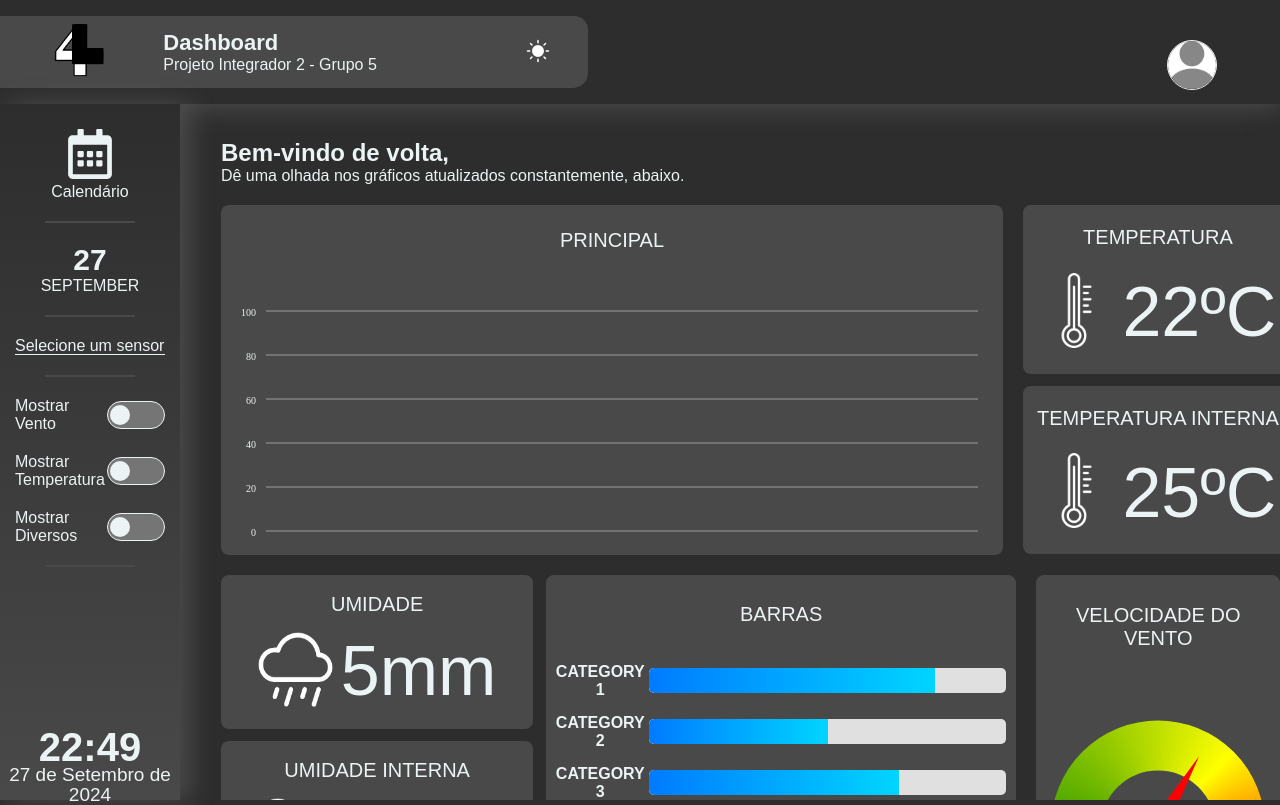
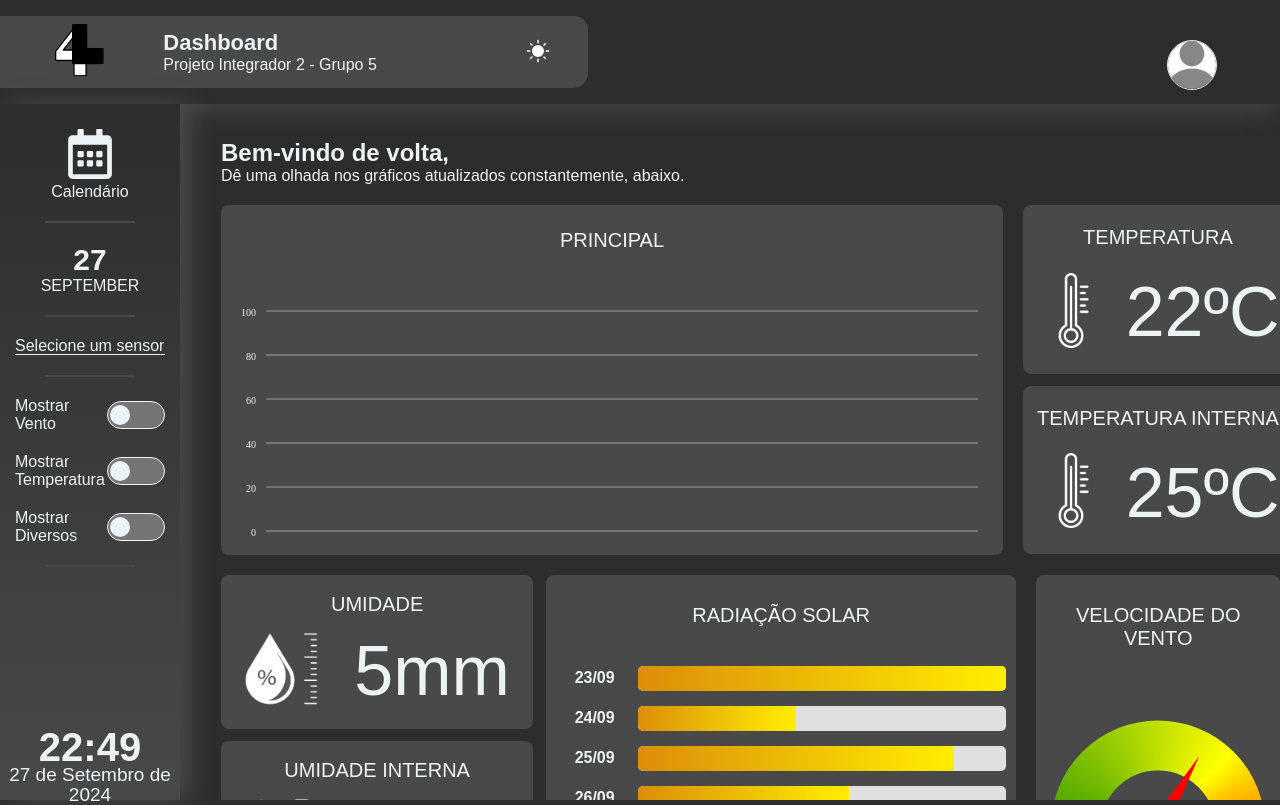
Before and after one commit to LucasSckenal/Unijui-PI4l, a React (Vite) app in the folder FrontEnd/: page /debug in a window 1280 px wide. Built offline with nearby package versions, Linux system fonts and the light colour scheme; a web font is replaced by a local one.

Commit message:
ADD & REFACTOR: HumidityGraph, VerticalBar and HorizontalBar

```diff
--- a/FrontEnd/src/Components/GraphicContainer/GraphicContainer.jsx
+++ b/FrontEnd/src/Components/GraphicContainer/GraphicContainer.jsx
@@ -37,32 +37,38 @@
     return () => window.removeEventListener("resize", handleHidden);
   }, []);
 
-  const dataBar = [
-    {
-      label: "Category 1",
-      value: 80,
-      backgroundColor:
-        "linear-gradient(90deg, rgba(0, 123, 255, 1) 0%, rgba(0, 213, 255, 1) 100%)",
-    },
-    {
-      label: "Category 2",
-      value: 50,
-      backgroundColor:
-        "linear-gradient(90deg, rgba(0, 123, 255, 1) 0%, rgba(0, 213, 255, 1) 100%)",
-    },
-    {
-      label: "Category 3",
-      value: 70,
-      backgroundColor:
-        "linear-gradient(90deg, rgba(0, 123, 255, 1) 0%, rgba(0, 213, 255, 1) 100%)",
-    },
-    {
-      label: "Category 4",
-      value: 25,
-      backgroundColor:
-        "linear-gradient(90deg, rgba(0, 123, 255, 1) 0%, rgba(0, 213, 255, 1) 100%)",
-    },
-  ];
+  const generateDataBar = () => {
+    const dataBar = [];
+    const today = new Date();
+
+    // Array de valores de radiação solar
+    const values = [350, 150, 300, 200, 220];
+
+    // Loop para os últimos 7 dias
+    for (let i = 0; i < 5; i++) {
+        const pastDate = new Date(today); // Copiar a data atual
+        pastDate.setDate(today.getDate() - i); // Subtrair os dias
+
+        // Formatar a data como 'DD/MM'
+        const label = pastDate.toLocaleDateString('pt-BR', { day: '2-digit', month: '2-digit' });
+
+        // Obter o valor correspondente ao dia (inverte a ordem)
+        const value = values[4 - i]; // Acessa os valores na ordem correta
+
+        dataBar.push({
+            label: label,
+            value: value,
+            backgroundColor:
+                "linear-gradient(90deg, rgba(219, 142, 9, 1) 0%, rgba(255, 238, 0, 1) 100%)",
+        });
+    }
+
+    return dataBar.reverse(); // Inverte para que o dia atual fique na parte superior
+};
+
+  // Chama a função para gerar os dados
+  const dataBar = generateDataBar();
+
 
   const generateHourlyLabels = () => {
     const labels = [];
@@ -111,7 +117,7 @@
           35, 30, 25, 20, 15, 10, 5,
         ],
       ],
-      color: ["#3a21de"],
+      color: ["url(linear-gradient(90deg, rgba(58, 33, 222, 1) 0%, rgba(66, 24, 163, 1) 100%))"],
       rgba: ["rgba(74, 33, 222, 0.8)"],
       xLabels: generateHourlyLabels(),
     },
@@ -123,7 +129,7 @@
           32, 33, 34, 35, 36, 37, 38,
         ],
       ],
-      color: ["#3a21de"],
+      color: ["url(linear-gradient(90deg, rgba(58, 33, 222, 1) 0%, rgba(66, 24, 163, 1) 100%))"],
       rgba: ["rgba(74, 33, 222, 0.8)"],
       xLabels: generateHourlyLabels(),
     },
@@ -285,8 +291,8 @@
           </div>
         </div>
 
-        <Frame isTitle={true} title={"Barras"} width="51.7%" height="320px">
-          <HorizontalBarGraph dataBar={dataBar} />
+        <Frame isTitle={true} title={"Radiação Solar"} width="51.5%" height="320px">
+          <HorizontalBarGraph dataBar={dataBar} maxValue={350} />
         </Frame>
 
         {!hidden && (
@@ -301,17 +307,17 @@
         )}
       </div>
       <div className={styles.dropDownBtnsBot}>
-        <DropdownBtn title="Direção do Vento" width={"504px"}>
+        <DropdownBtn title="Direção do Vento" width={"31.12%"}>
           <WindRose direction={0} size={300} />{" "}
         </DropdownBtn>
 
-        <DropdownBtn title="Average Wind" width={"504px"}>
+        <DropdownBtn title="Nível de Chuva" width={"31.12%"}>
           Lorem ipsum dolor sit amet consectetur adipisicing elit. Molestiae,
           aut nam soluta libero ut quidem voluptatum nostrum atque voluptatibus
           quisquam quam modi possimus unde deserunt sed error similique fugiat!
           Rem.
         </DropdownBtn>
-        <DropdownBtn title="Average Wind" width={"504px"}>
+        <DropdownBtn title="Pressão Atmosférica" width={"31.12%"}>
           Lorem ipsum dolor sit amet consectetur adipisicing elit. Molestiae,
           aut nam soluta libero ut quidem voluptatum nostrum atque voluptatibus
           quisquam quam modi possimus unde deserunt sed error similique fugiat!
--- a/FrontEnd/src/Components/GraphicContainer/Graphs/HorizontalBarGraph/HorizontalBarGraph.jsx
+++ b/FrontEnd/src/Components/GraphicContainer/Graphs/HorizontalBarGraph/HorizontalBarGraph.jsx
@@ -1,22 +1,36 @@
+import React, { useState, useEffect } from "react";
 import styles from "./styles.module.scss";
 
-const HorizontalBarGraph = ({ dataBar }) => {
+const HorizontalBarGraph = ({ dataBar, maxValue }) => {
+  const [barData, setBarData] = useState(dataBar);
+
+  useEffect(() => {
+    // Atualiza os dados da barra e aciona animação ao receber novos dados
+    setBarData(dataBar);
+  }, [dataBar]);
+
   return (
     <div className={styles.barchart}>
-      {dataBar.map((item, index) => (
+      {barData.map((item, index) => {
+        const percentage = Math.min((item.value / maxValue) * 100, 100); // Limita a 100%
+
+        return (
           <div key={index} className={styles.barContainer}>
             <span className={styles.barLabel}>{item.label}</span>
             <div className={styles.bar}>
               <div
                 className={styles.barFill}
                 style={{
-                width: `${item.value}%`,
+                  width: `${percentage}%`,
                   background: `${item.backgroundColor}`,
                 }}
-            ></div>
+              >
+                <span className={styles.tooltip}>{item.value}</span>
               </div>
             </div>
-      ))}
+          </div>
+        );
+      })}
     </div>
   );
 };
--- a/FrontEnd/src/Components/GraphicContainer/Graphs/HorizontalBarGraph/styles.module.scss
+++ b/FrontEnd/src/Components/GraphicContainer/Graphs/HorizontalBarGraph/styles.module.scss
@@ -26,9 +26,28 @@
  overflow: hidden;
 }
 
-.barFill {
- height: 100%;
- background-color: #3b82f6;
- transition: width 0.4s ease;
- border-radius: 5px 0 0 5px;
-}
+.tooltip {
+    visibility: hidden;
+    opacity: 0;
+    transition: opacity 0.2s ease;
+    position: absolute;
+    background-color: #333;
+    color: #fff;
+    padding: 5px;
+    border-radius: 4px;
+    font-size: 12px;
+    z-index: 10;
+  }
+
+  .barFill {
+    height: 100%;
+    background-color: #3b82f6;
+    transition: width 0.8s ease-out;
+    border-radius: 5px 0 0 5px;
+    position: relative; /* Para posicionar a tooltip */
+  }
+
+  .barFill:hover .tooltip {
+    visibility: visible;
+    opacity: 1;
+  }
--- a/FrontEnd/src/Components/GraphicContainer/Graphs/VerticalBarGraph/styles.module.scss
+++ b/FrontEnd/src/Components/GraphicContainer/Graphs/VerticalBarGraph/styles.module.scss
@@ -1,52 +1,11 @@
-.lineGraph {
-  display: block;
-  margin: 20px auto;
-  width: 100%;
-  z-index: 0;
-  color: var(--TextGeneral) !important;
-
-  polyline {
-    stroke-dasharray: 2000; // Define o tamanho do traço para animação
-    stroke-dashoffset: 2000; // Inicia o traço fora da linha
-    animation: draw 3s ease forwards;
-    transition: stroke-dasharray 1.5s ease;
-    mix-blend-mode: color-dodge;
-  }
-
-  polygon {
-    opacity: 0;
-    animation: fadeIn 0.8s ease forwards;
-    transition: fill 0.4s ease;
-    mix-blend-mode: overlay; //Muda forma de mistura das cores
-  }
-
-  circle {
-    transition: r 0.2s ease;
-
-    &:hover {
-      r: 6px;
-    }
-  }
-
-  text {
-    pointer-events: none;
-  }
-
-  .tooltip {
-    fill: #333;
-    font-weight: bold;
+.verticalBarGraph rect {
+  transition: height 0.5s ease-in-out, y 0.5s ease-in-out; // Adiciona transição para altura e posição Y
+  &:hover {
+    border: 1px solid var(--TextGeneral);
   }
 }
 
-/* Animações */
-@keyframes draw {
-  to {
-    stroke-dashoffset: 0;
-  }
+.tooltip {
+  font-weight: bold;
+  box-shadow: 0 2px 5px rgba(0, 0, 0, 0.2);
 }
-
-@keyframes fadeIn {
-  to {
-    opacity: 1;
-  }
-}
--- a/FrontEnd/src/Components/Modals/HumidityModal/HumidityModal.jsx
+++ b/FrontEnd/src/Components/Modals/HumidityModal/HumidityModal.jsx
@@ -4,13 +4,13 @@
 
 function HumidityModal({ onClose, isVisible, selectedHumidity, humidData }) {
   const [maxDataValue, setMaxDataValue] = useState(0);
-  const [selectedLineData, setSelectedLineData] = useState(null);
+  const [selectedBarData, setSelectedBarData] = useState(null);
 
   useEffect(() => {
     console.log(selectedHumidity + "\n" + humidData);
     if (selectedHumidity && humidData) {
       const humid = humidData.find((humid) => humid.name === selectedHumidity);
-      setSelectedLineData(humid);
+      setSelectedBarData(humid);
 
       if (humid && humid.data.length > 0) {
         setMaxDataValue(Math.max(...humid.data[0]));
@@ -37,19 +37,16 @@
         <h2>
           Aqui está alguma informação sobre a {selectedHumidity || "indefinida"}
         </h2>
-        {selectedLineData && selectedLineData.data.length > 0 && (
+        {selectedBarData && selectedBarData.data.length > 0 && (
           <VerticalBarGraph
-            bars={selectedLineData.data[0].map((value) => ({
-              value,
-              color: selectedLineData.color[0],
-            }))}
-            xLabels={selectedLineData.xLabels}
+            bars={selectedBarData.data[0]}
+            xLabels={selectedBarData.xLabels}
             yMax={100}
             width="100%"
             height={300}
             barWidth={20}
             barSpacing={10}
-            showDegreeSymbol={false}
+            barColor={selectedBarData.color[0]}
           />
         )}
         <button onClick={onClose}>Fechar</button>
--- a/FrontEnd/src/Components/Modals/HumidityModal/styles.module.scss
+++ b/FrontEnd/src/Components/Modals/HumidityModal/styles.module.scss
@@ -25,7 +25,7 @@
 
 .innerModal {
     display: flex;
-    justify-content: space-between;
+    justify-content: space-around;
     align-items: center;
     width: 50%;
     max-width: 1200px;
--- a/FrontEnd/src/Components/Utilities/SmallContainer/styles.module.scss
+++ b/FrontEnd/src/Components/Utilities/SmallContainer/styles.module.scss
@@ -9,7 +9,7 @@
     .innerC {
       display: flex;
       flex-direction: row;
-      justify-content: center;
+      justify-content: space-around;
       align-items: center;
       gap: 8px;
 
--- a/FrontEnd/src/global.scss
+++ b/FrontEnd/src/global.scss
@@ -30,6 +30,7 @@
   --DropButton: #adadad;
   --Modal: #d4d4d4;
   --ModalBtn: #ECF3F4;
+  --ModalBtnAlt: #2D2D2D;
 }
 
 [data-theme='light'] {
@@ -63,6 +64,7 @@
   --DropButton: #757575;
   --Modal: #2D2D2D;
   --ModalBtn: #494949;
+  --ModalBtnAlt: #ECF3F4;
 }
 
 p,
```
Also changed, not shown: FrontEnd/src/Components/GraphicContainer/Graphs/VerticalBarGraph/VerticalBarGraph.jsx (+43 -41 lines), FrontEnd/src/assets/rainIcon.png, FrontEnd/src/assets/rainIconDark.png. Lines whose indentation alone changed are shown as unchanged.
